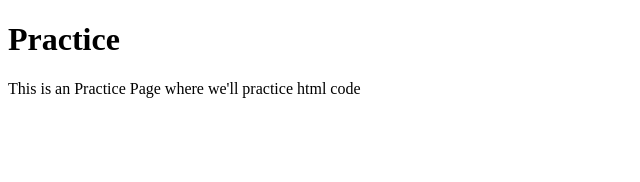
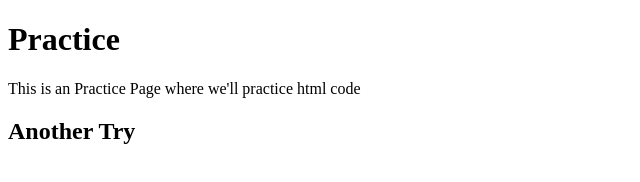
Before and after one commit to Billy-Bilal/Html-Code-, a plain HTML site: page index.html in a window 1280 px wide. Shown: the whole page, without its empty margins (0-640 px from the left). Drawn offline with Linux system fonts and the light colour scheme.

Commit message:
another try

```diff
--- a/index.html
+++ b/index.html
@@ -6,5 +6,6 @@
 <body>
   <h1>Practice</h1>
   <p>This is an Practice Page where we'll practice html code</p>
+<h2>Another Try </h2>
 </body>
 </html>
```
